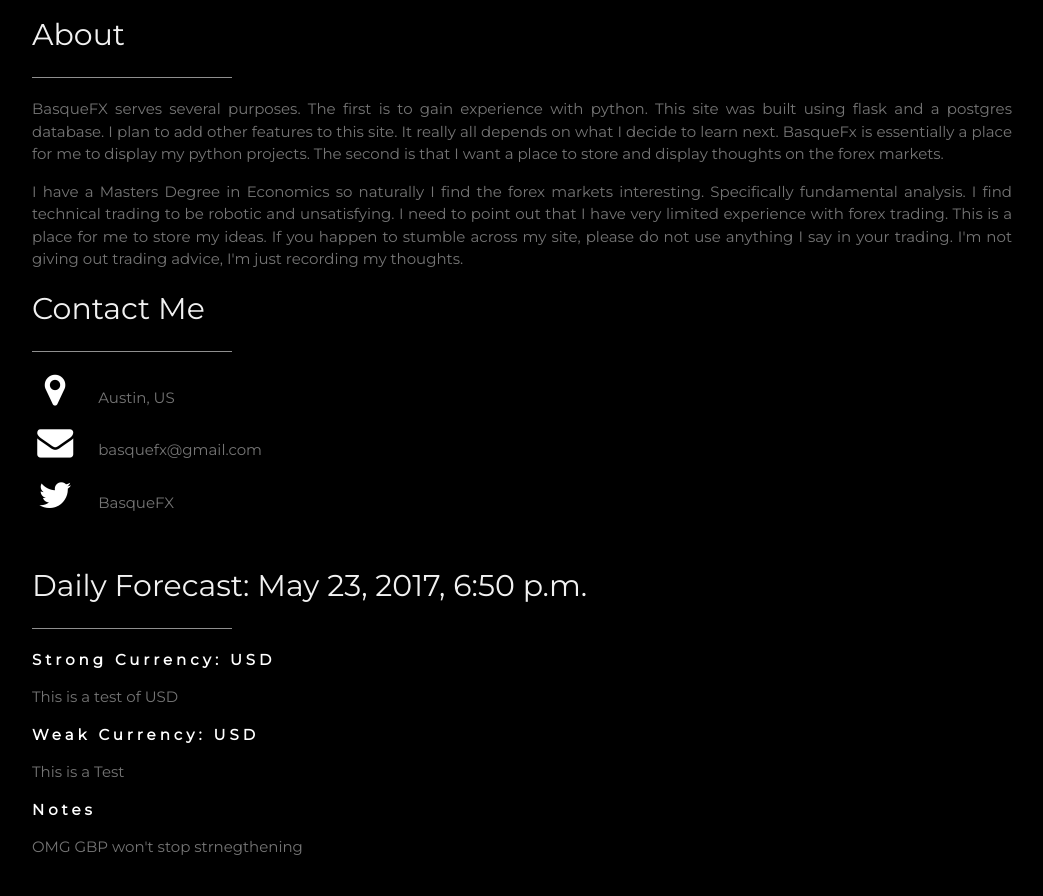
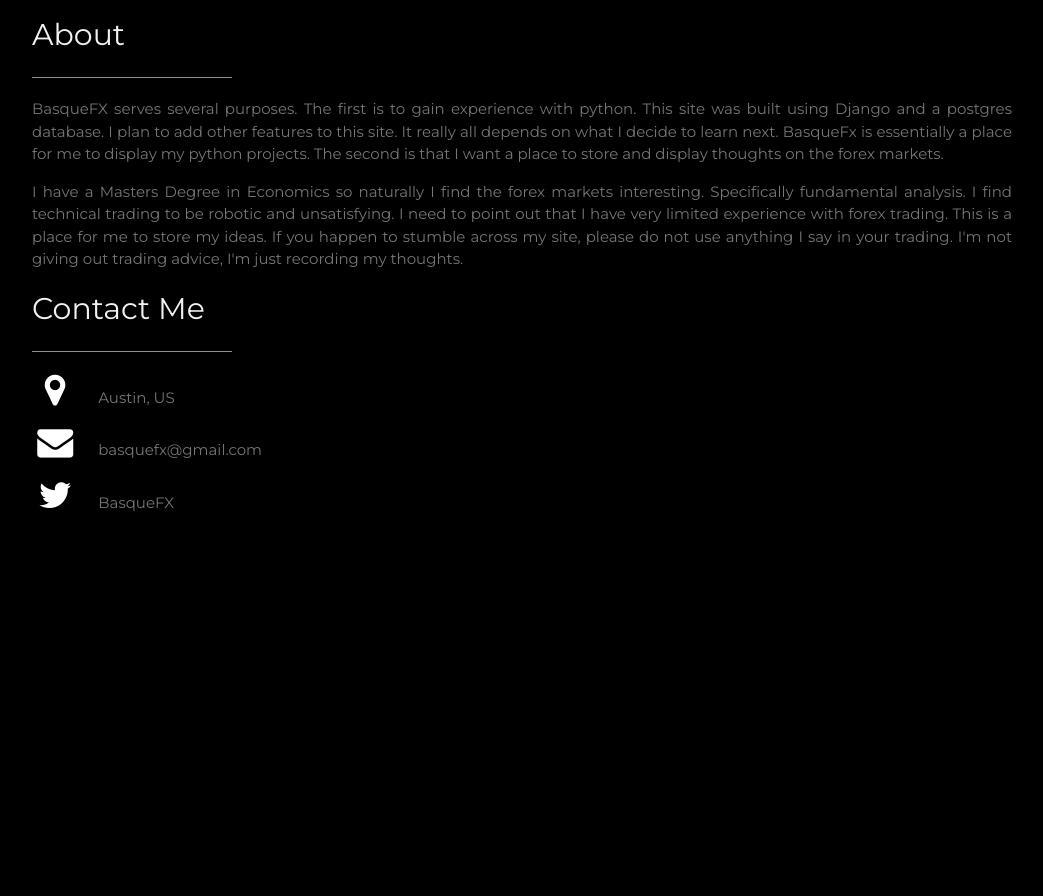
Before and after one commit to basqueinmyglory/BasqueFX-Django, a Django app: page / in a window 1280 px wide. Shown: the part 928-1824 px from the top of the page, without its empty margins (178-1221 px from the left). After the commit the page ends 1439 px from the top, so only its background shows below. Run offline with Django 3.2, Linux system fonts and the light colour scheme; data comes from the database, SQL or seed files in the repository; some web fonts are replaced.

Commit message:
Went Live part2

```diff
--- a/blog/templates/blog/blog.html
+++ b/blog/templates/blog/blog.html
@@ -31,11 +31,11 @@ body, h1,h2,h3,h4,h5,h6 {font-family: "Montserrat", sans-serif}
     <i class="fa fa-user w3-xxlarge"></i>
     <p>ABOUT</p>
   </a>
-  <a href="{% url 'home' %}#forecast" class="w3-bar-item w3-button w3-padding-large w3-hover-black">
+  <a href="{% url 'tools' %}#forecast" class="w3-bar-item w3-button w3-padding-large w3-hover-black">
     <i class="fa fa-binoculars w3-xxlarge"></i>
     <p>FORECAST</p>
   </a>
-  <a href="{% url 'tools' %}" class="w3-bar-item w3-button w3-padding-large w3-hover-black">
+  <a href="{% url 'tools' %}#tools" class="w3-bar-item w3-button w3-padding-large w3-hover-black">
     <i class="fa fa-area-chart w3-xxlarge"></i>
     <p>TOOLS</p>
   </a>
--- a/forecasts/models.py
+++ b/forecasts/models.py
@@ -28,17 +28,3 @@ class Dailyforecast(models.Model):
 
     def __str__(self):
         return str(self.entry_date) + " | Strong: " + str(self.strong_cur) + " | Weak: " + str(self.weak_cur)
-
-class Events(models.Model):
-    index = models.BigIntegerField(blank=True, null=True)
-    date = models.DateTimeField(db_column='Date', blank=True, null=True)  # Field name made lowercase.
-    currency = models.TextField(db_column='Currency', blank=True, null=True)  # Field name made lowercase.
-    event = models.TextField(db_column='Event', blank=True, null=True)  # Field name made lowercase.
-    impact = models.TextField(db_column='Impact', blank=True, null=True)  # Field name made lowercase.
-    time_eastern = models.TextField(db_column='Time_Eastern', blank=True, null=True)  # Field name made lowercase.
-    forecast = models.TextField(db_column='Forecast', blank=True, null=True)  # Field name made lowercase.
-    previous = models.TextField(db_column='Previous', blank=True, null=True)  # Field name made lowercase.
-
-    class Meta:
-        managed = False
-        db_table = 'events'
--- a/forecasts/templates/forecasts/home.html
+++ b/forecasts/templates/forecasts/home.html
@@ -31,11 +31,11 @@ body, h1,h2,h3,h4,h5,h6 {font-family: "Montserrat", sans-serif}
     <i class="fa fa-user w3-xxlarge"></i>
     <p>ABOUT</p>
   </a>
-  <a href="{% url 'home' %}#forecast" class="w3-bar-item w3-button w3-padding-large w3-hover-black">
+  <a href="{% url 'tools' %}#forecast" class="w3-bar-item w3-button w3-padding-large w3-hover-black">
     <i class="fa fa-binoculars w3-xxlarge"></i>
     <p>FORECAST</p>
   </a>
-  <a href="{% url 'tools' %}" class="w3-bar-item w3-button w3-padding-large w3-hover-black">
+  <a href="{% url 'tools' %}#tools" class="w3-bar-item w3-button w3-padding-large w3-hover-black">
     <i class="fa fa-area-chart w3-xxlarge"></i>
     <p>TOOLS</p>
   </a>
@@ -63,7 +63,7 @@ body, h1,h2,h3,h4,h5,h6 {font-family: "Montserrat", sans-serif}
 
     <h2 class="w3-text-light-grey">About</h2>
     <hr style="width:200px" class="w3-opacity">
-    <p>BasqueFX serves several purposes. The first is to gain experience with python. This site was built using flask and a postgres database. I plan to add other features to this site. It really all depends on what I decide to learn next. BasqueFx is essentially a place for me to display my python projects. The second is that I want a place to store and display thoughts on the forex markets.
+    <p>BasqueFX serves several purposes. The first is to gain experience with python. This site was built using Django and a postgres database. I plan to add other features to this site. It really all depends on what I decide to learn next. BasqueFx is essentially a place for me to display my python projects. The second is that I want a place to store and display thoughts on the forex markets.
     </p>
     <p>I have a Masters Degree in Economics so naturally I find the forex markets interesting. Specifically fundamental analysis. I find technical trading to be robotic and unsatisfying. I need to point out that I have very limited experience with forex trading. This is a place for me to store my ideas. If you happen to stumble across my site, please do not use anything I say in your trading. I'm not giving out trading advice, I'm just recording my thoughts.
     </p>
@@ -80,35 +80,7 @@ body, h1,h2,h3,h4,h5,h6 {font-family: "Montserrat", sans-serif}
   </div><br>
 
 <!-- End Contact Section -->
-<!-- Daily Forecast -->
-<divstyle="width:100%;" id="forecast">
-      {% for post in dailyforecast %}
-    <div class="" style="float:left; width: 60%;">
-      <h2 class="w3-text-light-grey">Daily Forecast: {{ post.entry_date }} </h2>
-      <hr style="width:200px;" class="w3-opacity">
 
-      <p class="w3-wide" style="font-weight: bold; color: white;">Strong Currency: {{ post.strong_cur }}</p>
-        <div>
-      <p>
-      {{ post.strong_reason }}
-      </p>
-        </div>
-        <p class="w3-wide" style="font-weight: bold; color: white;">Weak Currency: {{ post.weak_cur }}</p>
-        <div>
-      <p>
-      {{ post.weak_reason }}
-      </p>
-        </div>
-        <p class="w3-wide" style="font-weight: bold; color: white;">Notes</p>
-        <div>
-      <p>
-      {{ post.notes }}
-      </p>
-        </div>
-      <br>
-
-      </div>
-{% endfor %}
 <!-- END PAGE CONTENT -->
 </div>
 
--- a/forecasts/views.py
+++ b/forecasts/views.py
@@ -3,8 +3,9 @@ from .models import Dailyforecast
 
 # Create your views here.
 def home(request):
-    dailyforecast = Dailyforecast.objects.order_by('-entry_date')
-    return render(request, 'forecasts/home.html', {'dailyforecast': dailyforecast} )
+    dailyforecast = Dailyforecast.objects.order_by('-entry_date')[0]
+    return render(request, 'forecasts/home.html', {'dailyforecast': dailyforecast})
 
 def tools(request):
-    return render(request, 'forecasts/tools.html')
+    dailyforecast = Dailyforecast.objects.order_by('-entry_date')[0]
+    return render(request, 'forecasts/tools.html', {'dailyforecast': dailyforecast})
```
Also changed, not shown: basqueFX/settings.py (+6 -6 lines), forecasts/templates/forecasts/tools.html (+31 -3 lines), info.txt (+13 -2 lines).
